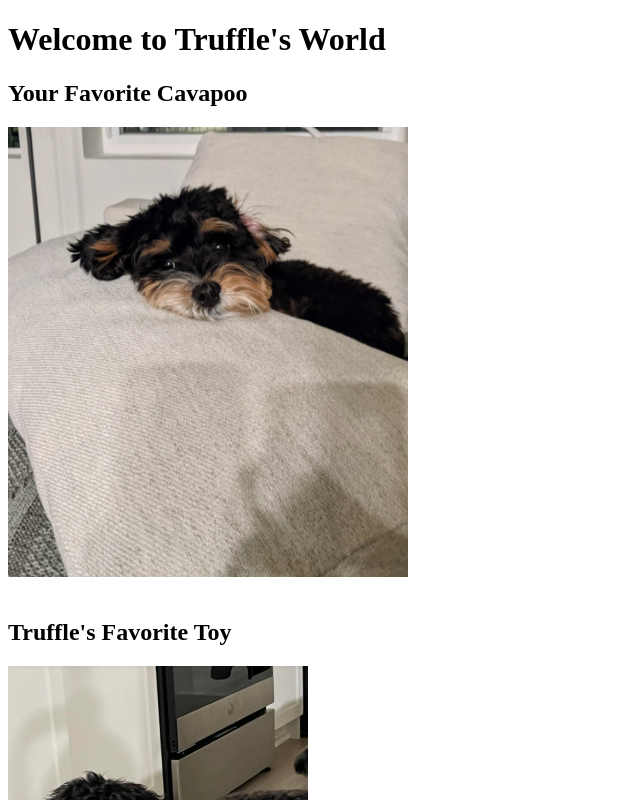
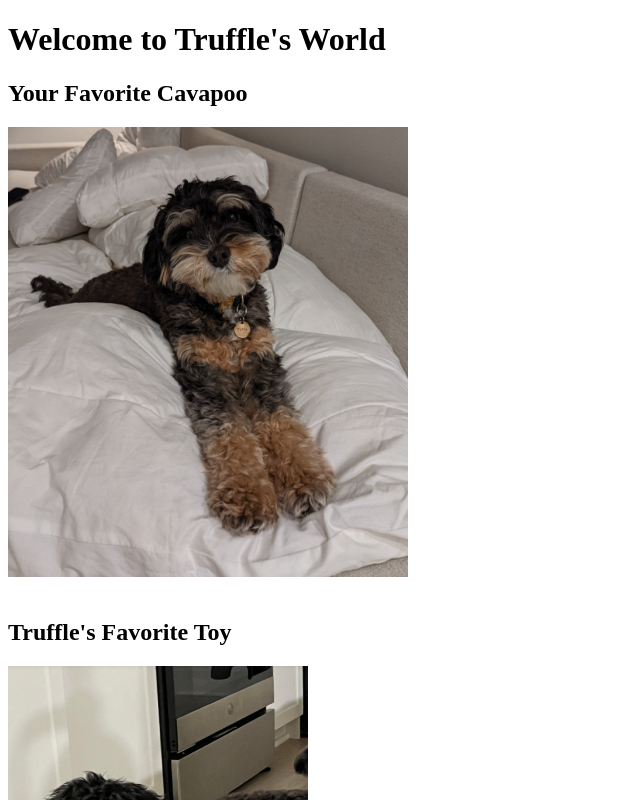
Before and after one commit to aaroncorona/Truffle-App-Frontend, an Angular app: page / in a window 1280 px wide. Shown: the top 800 px of the page, without its empty margins (0-640 px from the left). Built offline with nearby package versions, Linux system fonts and the light colour scheme; no server answers.

Commit message:
More Truffle photos!

```diff
--- a/src/app/fans/fans.component.html
+++ b/src/app/fans/fans.component.html
@@ -5,7 +5,7 @@
 
 <h2> Your Favorite Cavapoo </h2>
 <div>
-  <img  src="assets/images/teddy2.png" width="400" height="450" alt="can't find img"/>
+  <img  src="assets/images/teddy.png" width="400" height="450" alt="can't find img"/>
 </div>
 <br>
 
```
